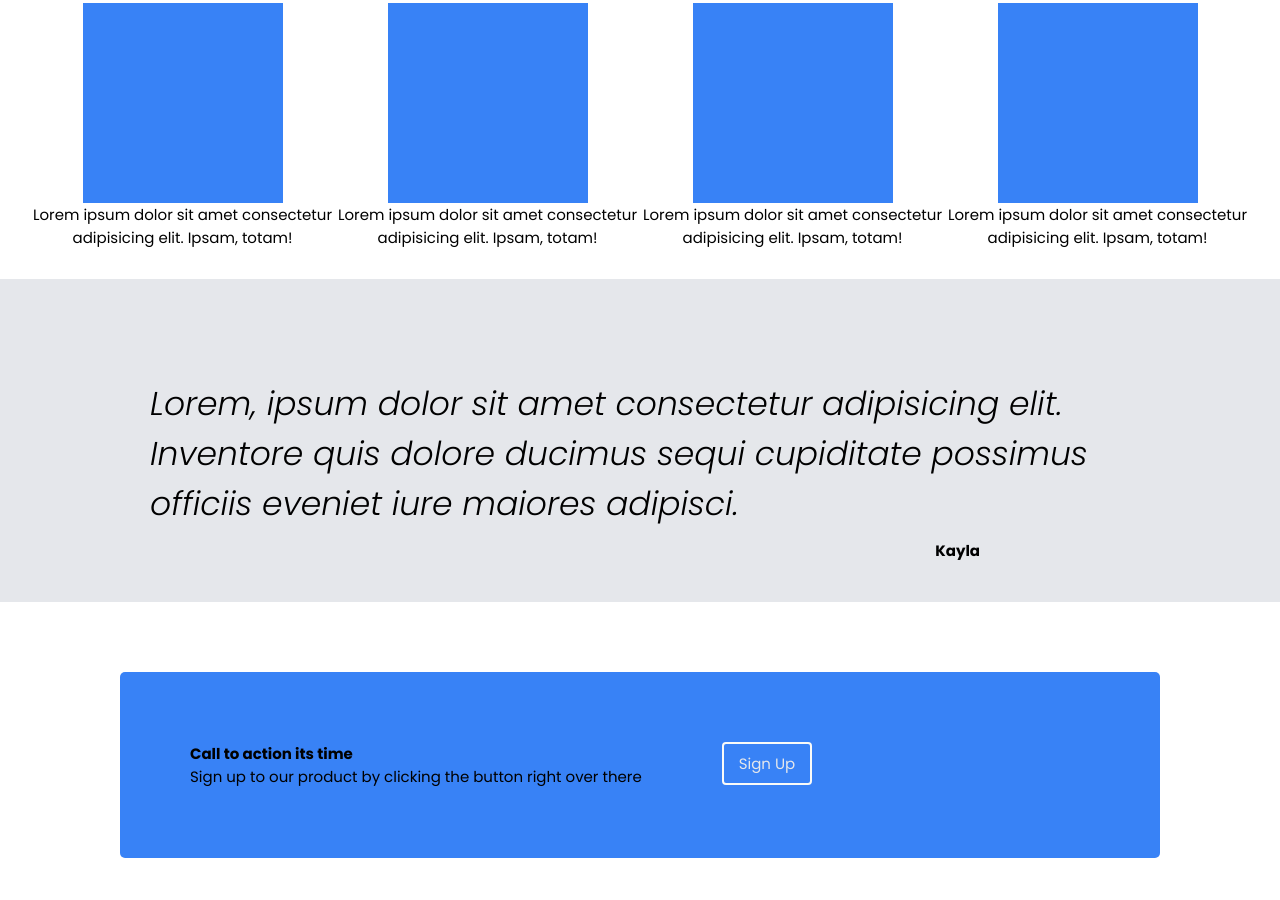
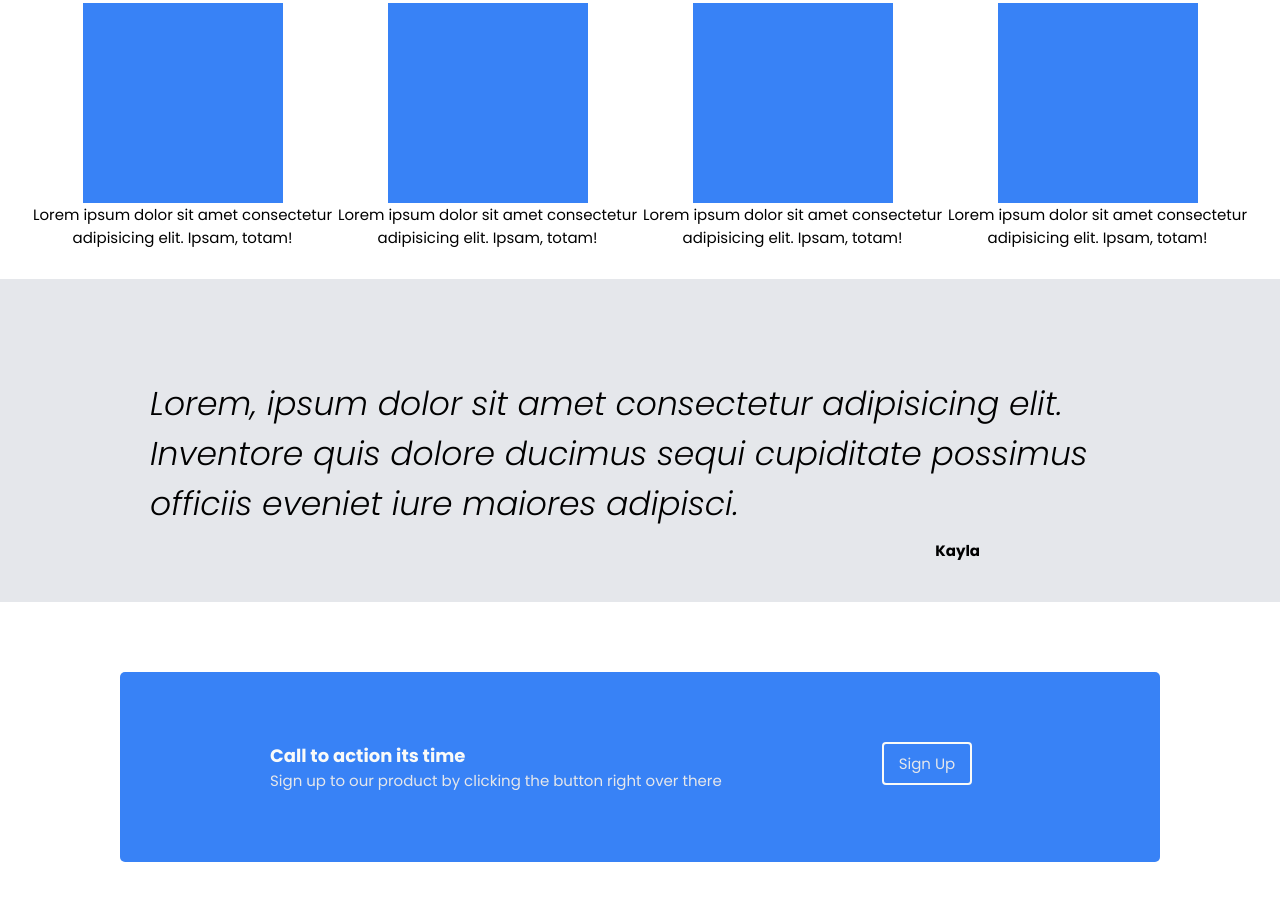
Before and after one commit to debrightess/odin-landing-page, a plain HTML site: page index.html in a window 1280 px wide. Shown: the part 822-1722 px from the top of the page. Drawn offline with Linux system fonts and the light colour scheme.

Commit message:
minor update

```diff
--- a/styles.css
+++ b/styles.css
@@ -174,9 +174,21 @@ button {
   padding: 70px;
 }
 
+.text__content {
+  padding: 0 80px;
+}
+
 .footer__button {
   padding-left: 80px;
 }
 .footer__btn {
   border: 2px solid #f9faf8;
 }
+.footer__heading {
+  color: #f9faf8;
+  font-size: 18px;
+}
+
+.footer__paragraph {
+  color: #e5e7eb;
+}
```
